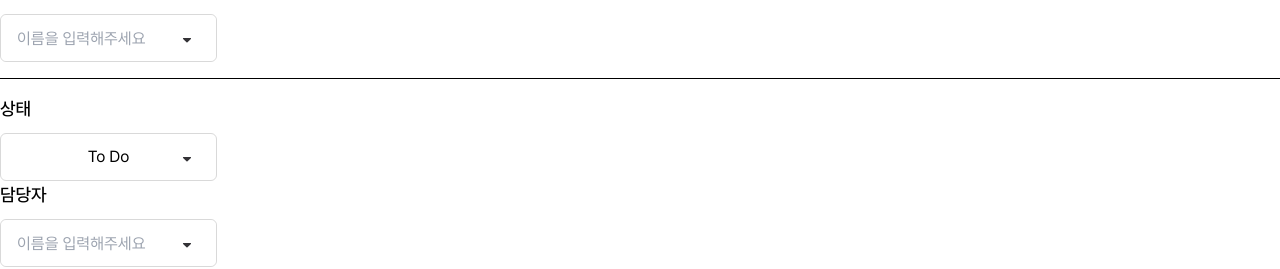
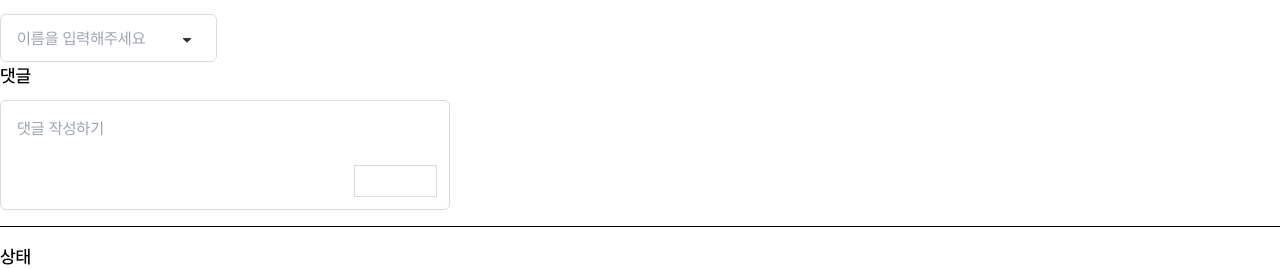
Before and after one commit to codeit-fe2-2/taskify, a Next.js app: page /test in a window 1280 px wide. Shown: the part 368-637 px from the top of the page. Built offline with nearby package versions, Linux system fonts and the light colour scheme.

Commit message:
feat : ModalTextareaInput.tsx 생성 및 적용

```diff
--- a/pages/test/index.tsx
+++ b/pages/test/index.tsx
@@ -9,19 +9,22 @@ import {
 } from '@/src/components/ui/ModalInput';
 import ModalDropdown from '@/src/components/ui/ModalInput/ModalDropdown';
 import ModalInput from '@/src/components/ui/ModalInput/ModalInput';
+import ModalTextareaInput from '@/src/components/ui/ModalInput/ModalTextareaInput';
 
 export default function Page() {
 	return (
 		<>
-			<ModalInput type='제목' />
+			<ModalInput label='제목' />
 			<br />
-			<ModalInput type='마감일' />
+			<ModalInput label='마감일' />
 			<br />
-			<ModalInput type='태그' />
+			<ModalInput label='태그' />
 			<br />
-			<ModalDropdown type='상태' />
+			<ModalDropdown label='상태' />
 			<br />
-			<ModalDropdown type='담당자' />
+			<ModalDropdown label='담당자' />
+			<br />
+			<ModalTextareaInput label='댓글' />
 
 			<hr className='my-4' />
 
--- a/src/components/ui/ModalInput/ModalDropdown.tsx
+++ b/src/components/ui/ModalInput/ModalDropdown.tsx
@@ -6,11 +6,11 @@ import { inputClassNames } from './inputClassNames';
 type ModalDropdownType = '상태' | '담당자';
 
 interface ModalDropdownProps {
-	type: ModalDropdownType;
+	label: ModalDropdownType;
 }
 
 export default function ModalDropdown({
-	type,
+	label: type,
 }: ModalDropdownProps): JSX.Element {
 	let dropdownElement;
 	// chip 생기면 대대적으로 수정 예정... 임시로 string으로 대체
@@ -98,7 +98,7 @@ export default function ModalDropdown({
 		<div className='inline-flex flex-col items-start gap-2.5'>
 			<p className={`${inputClassNames.label}`}>{type}</p>
 			<div
-				className={`${inputClassNames.type.dropdown} ${inputClassNames.dropdownContainer}`}
+				className={`${inputClassNames.type.dropdown} ${inputClassNames.container}`}
 			>
 				{dropdownElement}
 				{open && (
--- a/src/components/ui/ModalInput/ModalInput.tsx
+++ b/src/components/ui/ModalInput/ModalInput.tsx
@@ -7,10 +7,12 @@ import { inputClassNames } from './inputClassNames';
 type ModalInputType = '제목' | '마감일' | '태그';
 
 interface ModalInputProps {
-	type: ModalInputType;
+	label: ModalInputType;
 }
 
-export default function ModalInput({ type }: ModalInputProps): JSX.Element {
+export default function ModalInput({
+	label: type,
+}: ModalInputProps): JSX.Element {
 	const [tags, setTags] = useState<string[]>([]); // chip 생기면 대체할 예정
 	const [tagInput, setTagInput] = useState<string>('');
 
@@ -21,7 +23,7 @@ export default function ModalInput({ type }: ModalInputProps): JSX.Element {
 		className: 'size-full outline-none rounded-md',
 	};
 
-	const classNames = `${inputClassNames.inputContainer} ${inputClassNames.type.input} ${type === '태그' && 'snap-x scroll-pl-4 flex-row overflow-x-auto scroll-smooth scrollbar-hide'}`;
+	const classNames = `${inputClassNames.container} ${inputClassNames.inputStyle} ${inputClassNames.type.input} ${type === '태그' && 'snap-x scroll-pl-4 flex-row overflow-x-auto scroll-smooth scrollbar-hide'}`;
 
 	const handleTagInputChange = (event: React.ChangeEvent<HTMLInputElement>) => {
 		setTagInput(event.target.value);
--- /dev/null
+++ b/src/components/ui/ModalInput/ModalTextareaInput.tsx
@@ -0,0 +1,43 @@
+import React, { useRef } from 'react';
+
+import { inputClassNames } from './inputClassNames';
+
+interface ModalTextareaInputProps {
+	label: string;
+}
+
+export default function ModalTextareaInput({
+	label,
+}: ModalTextareaInputProps): JSX.Element {
+	const textareaRef = useRef<HTMLTextAreaElement>(null);
+
+	const handleTextareaChange = () => {
+		const textarea = textareaRef.current;
+		if (textarea) {
+			textarea.style.height = 'auto';
+			textarea.style.height = `${textarea.scrollHeight}px`;
+		}
+	};
+
+	return (
+		<div className='inline-flex flex-col items-start gap-2.5'>
+			<label htmlFor='comment' className='text-lg font-medium'>
+				{label}
+			</label>
+			<div
+				className={`${inputClassNames.textareaStyle} ${inputClassNames.container} ${inputClassNames.type.textarea} `}
+			>
+				<textarea
+					ref={textareaRef}
+					name='comment'
+					id='comment'
+					placeholder='댓글 작성하기'
+					onChange={handleTextareaChange}
+					className='size-full resize-none rounded-md border-none outline-none'
+				/>
+				{/* 차후 button 컴포넌트 삽입 예정(크기와 위치만 맞춘 임시 버튼) */}
+				<button className='absolute bottom-3 right-3 flex h-8 w-[83px] shrink-0 items-center justify-center gap-2.5 border border-solid border-gray3 px-[31px] py-[9px]' />
+			</div>
+		</div>
+	);
+}
--- a/src/components/ui/ModalInput/inputClassNames.ts
+++ b/src/components/ui/ModalInput/inputClassNames.ts
@@ -1,8 +1,10 @@
 export const inputClassNames = {
-	inputContainer:
-		'relative flex items-center gap-[10px] rounded-md border border-solid border-gray3 bg-white px-4 py-[14px] text-base font-normal focus-within:outline-none focus-within:ring-[1px] focus-within:ring-violet2',
-	dropdownContainer:
+	container:
 		'relative rounded-md border border-solid border-gray3 bg-white focus-within:outline-none focus-within:ring-[1px] focus-within:ring-violet2',
+	inputStyle:
+		'flex items-center gap-[10px] px-4 py-[14px] text-base font-normal',
+	textareaStyle:
+		'flex flex-col items-start gap-[10px] p-4 text-base font-normal',
 	dropdownOptions:
 		'absolute z-10 mt-0.5 flex w-[217px] flex-col rounded-md border border-solid border-gray3 bg-white shadow-[0_4px_20px_0px_rgba(0,0,0,0.8)]',
 	label: 'text-lg font-medium',
```
